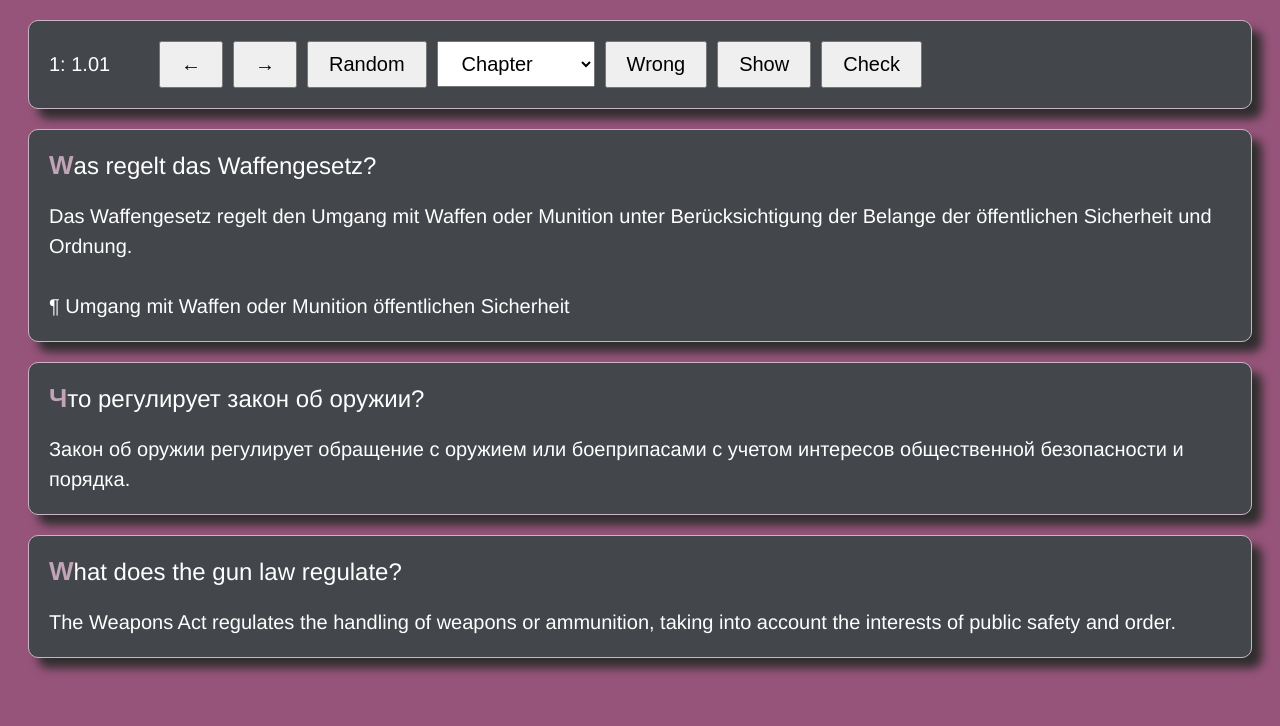
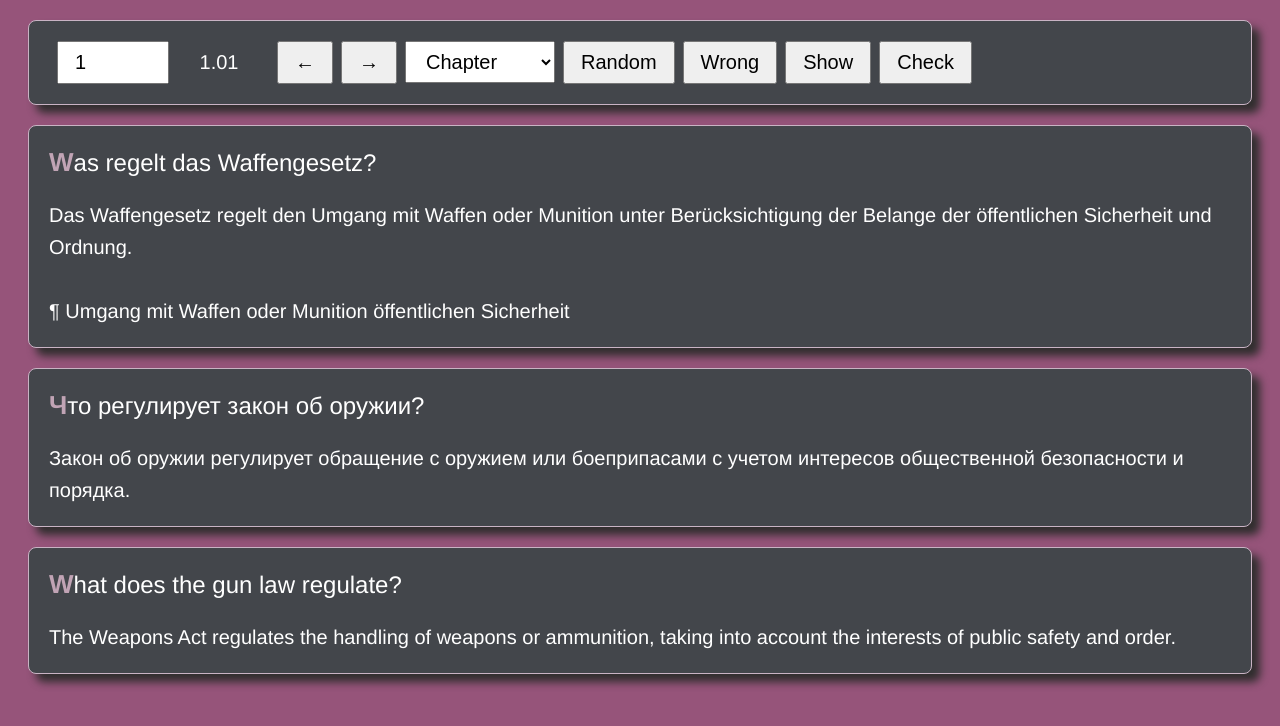
Before and after one commit to in4lio/WaffG7, a plain HTML site: page index.html in a window 1280 px wide. Drawn offline with nearby package versions, Linux system fonts and the light colour scheme.

Commit message:
improved UI

```diff
--- a/questions_manager.js
+++ b/questions_manager.js
@@ -29,29 +29,33 @@ function answers_form(answers) {
     return result;
 }
 
-function nav_form(label) {
+function nav_form(qinx, qid) {
     let result = "<form>";
-    result += `<label class='w_label'>${label}</label>`
+    result += `<input type='number' class='w_button' value='${qinx + 1}' min="1" max="700" id='question-index' onchange='question_index = parseInt(this.value) - 1; show_question()'>`
+    result += `<label class='w_label'>${qid}</label>`
     result += "<input type='button' class='w_button' value='&larr;' id='prev-button' onclick='prev()'>"
     result += "<input type='button' class='w_button' value='&rarr;' id='next-button' onclick='next()'>"
-    result += "<input type='button' class='w_button' value='Random' id='next-button' onclick='random_question()'>"
-    result += "<select class='w_button' id='chapter_list' onchange='question_index = parseInt(this.value); show_question()'>"
+    result += "<select class='w_button' id='chapter-list' onchange='question_index = parseInt(this.value); show_question()'>"
     result += `<option value="0">Chapter</option>`
     for (let k in kChapters) {
         result += `<option value="${kChapters[k]}">${k}</option>`
     }
     result += "</select>"
-    result += "<input type='button' class='w_button' value='Wrong' id='next-button' onclick='wrong_question()'>"
-    result += "<input type='button' class='w_button' value='Show' id='next-button' onclick='show()'>"
-    result += "<input type='button' class='w_button' value='Check' id='next-button' onclick='check()'>"
+    result += "<input type='button' class='w_button' value='Random' id='random-button' onclick='random_question()'>"
+    result += "<input type='button' class='w_button' value='Wrong' id='wrong-button' onclick='wrong_question()'>"
+    result += "<input type='button' class='w_button' value='Show' id='show-button' onclick='show()'>"
+    result += "<input type='button' class='w_button' value='Check' id='check-button' onclick='check()'>"
     result += "</form>";
 
     return result;
 }
 
 function show_question() {
+    if (question_index > kQuestions.length - 1) {
+        question_index = kQuestions.length - 1;
+    }
     const question = kQuestions[question_index];
-    $("#id_id").html(nav_form(question_index + 1 + ": " + question["id"]));
+    $("#id_id").html(nav_form(question_index, question["id"]));
     $("#id_de_question").text(question["de_q"]);
     $("#id_de_answer").html(answers_form(question["de_a"]));
 
--- a/style.css
+++ b/style.css
@@ -2,16 +2,17 @@
     background-color: #43464b;
     font-size: 20px;
     color: #ffffff;
-    line-height: 30px;
+    line-height: 32px;
     padding: 20px;
     margin: 20px;
     border: 1px solid  #c9b3c4;
-    border-radius: 10px;
-    box-shadow: 10px 10px 10px #302e2e;
+    border-radius: 8px;
+    box-shadow: 8px 8px 8px #302e2e;
 }
 
 .w_label {
     display: inline-block;
+    text-align: center;
     width: 100px;
 }
 
@@ -27,8 +28,8 @@
 }
 
 .w_button {
-    padding: 10px 20px;
-    margin-left: 10px;
+    padding: 8px 16px;
+    margin-left: 8px;
     font-size: 20px;
 }
 
```
